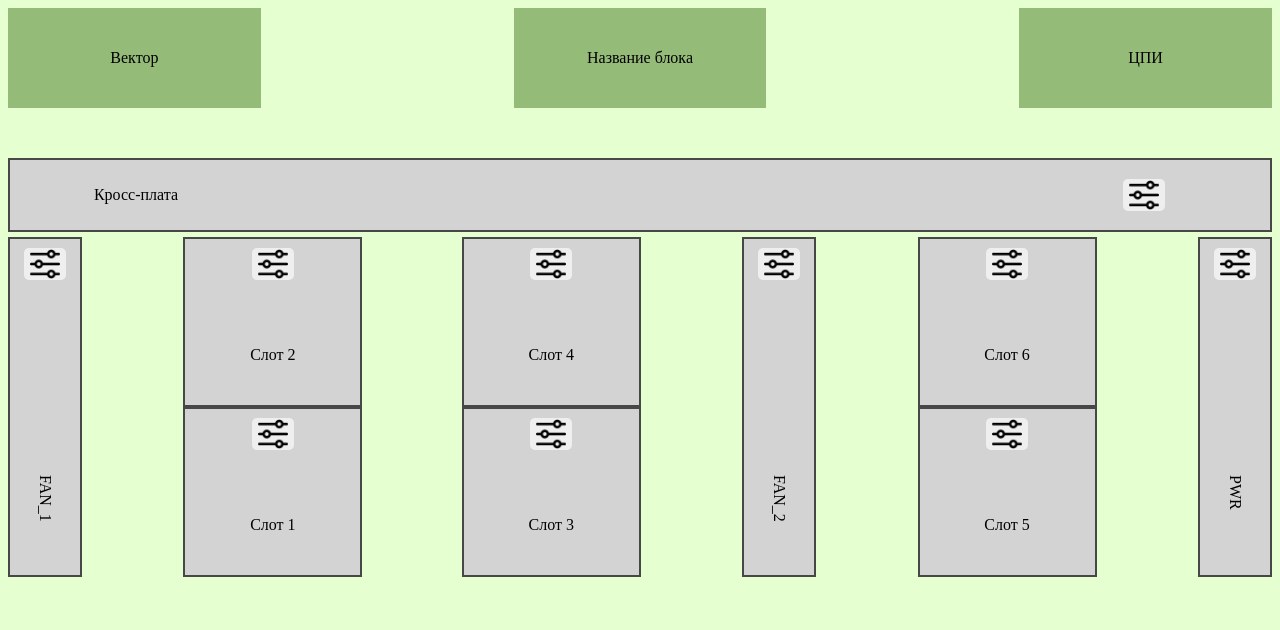
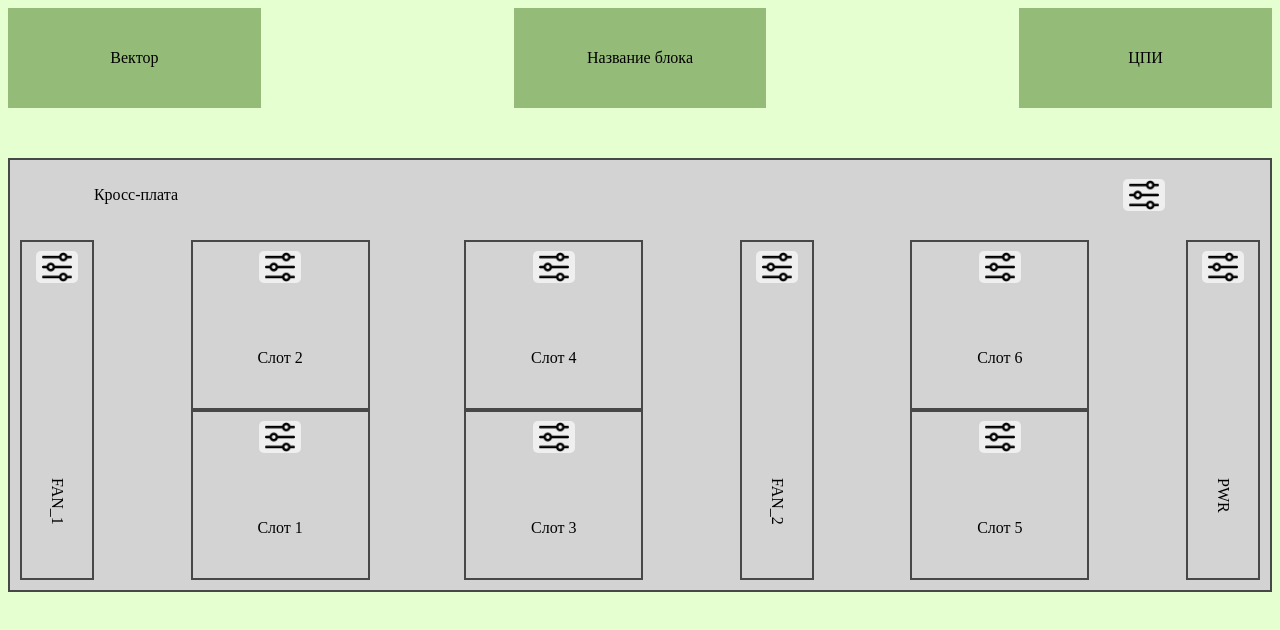
Before and after one commit to alexsbb29ru/controllerSpa, a plain HTML site: page index.html in a window 1280 px wide. Drawn offline with Linux system fonts and the light colour scheme.

Commit message:
Update board area and color

```diff
--- a/css/style.scss
+++ b/css/style.scss
@@ -62,6 +62,7 @@ main {
   justify-content: space-between;
 
   height: 70px;
+  border-bottom: none;
 }
 .board-child {
   display: flex;
@@ -81,7 +82,8 @@ main {
     (#{$slot-name-height} + #{$slot-params-height} + #{$slot-gap}) * 2
   );
 
-  margin-top: 5px;
+  padding: 10px;
+  border-top: none;
 }
 
 .slot-block {
--- a/index.html
+++ b/index.html
@@ -26,7 +26,7 @@
                 </div>
             </div>
         </div>
-        <div id="main-slots-block">
+        <div class="disabled-block" id="main-slots-block">
             <!--FAN_1-->
             <div class="slot-block one-slot disabled-block block-child" id="fan1" onclick="changeSlotColor(this)">
                 <div class="slot-params">
--- a/js/main.js
+++ b/js/main.js
@@ -57,6 +57,16 @@ function changeSlotColor(slot) {
     //Добавляем полученный по команде CSS-класс
     slot.classList.add(bgCssClass)
 
+    //Цвет блока со слотами является визуальной площадкой платы
+    //поэтому его окрашиваем в цвет кросс-платы
+    if (slot.id === crossBoardId) {
+        let mainSlotsBlock = document.getElementById("main-slots-block")
+
+        removeSlotClasses(mainSlotsBlock)
+        mainSlotsBlock.classList.add(bgCssClass)
+    }
+
+
     if (slot.id === crossBoardId && bgCssClass !== slotCommandsColorTable.active) {
         disableSlots()
     }
```
Also changed, not shown: css/style.css, 1 other file.
